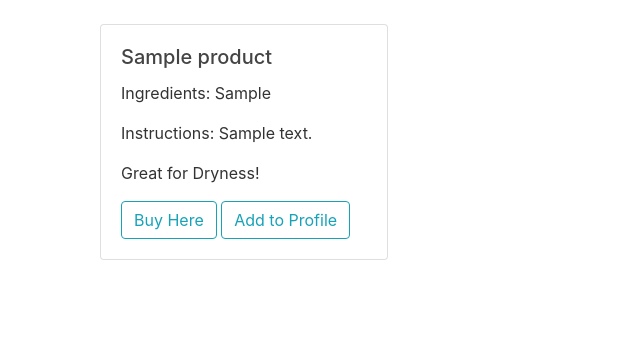
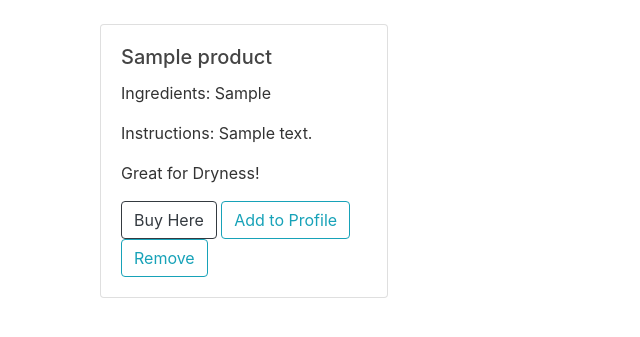
Before and after one commit to Kristinboyd/therealdewdrop, a Django app: page /products/ in a window 1280 px wide. Shown: the part 56-393 px from the top of the page, without its empty margins (0-640 px from the left). Run offline with Django 3.2, Linux system fonts and the light colour scheme; a user stored in the database is signed in; tables that the repository leaves empty hold one stand-in row (values such as "Sample post"); parts of the project's set-up code (start-up, migrations or seed data) failed here and were passed over; some libraries are stand-ins or nearby versions.

Commit message:
Add button to delete product from the profile, WIP

```diff
--- a/products/templates/products/products.html
+++ b/products/templates/products/products.html
@@ -14,12 +14,10 @@
                                     <p class="card-text">Ingredients: {{ product.ingredients }}</p>
                                     <p class="card-text">Instructions: {{ product.description }}</p>
                                     <p class="card-text">Great for {{ product.treatment_type }}!</p>
-                                    <a href="{{ product.link }}" class="btn btn-outline-info">Buy Here</a>
+                                    <a href="{{ product.link }}" class="btn btn-outline-dark">Buy Here</a>
                                     {% if user.is_authenticated %}
-                                    {% comment %} <form action='add_to_profile?product_name=test' method='GET'>
-                                        <button type='submit'>Add to Profile</button>
-                                    </form> {% endcomment %}
                                     <a href="add_to_profile?product_name={{ product.name }}" class="btn btn-outline-info">Add to Profile</a>
+                                    <a href="remove_from_profile?product_name={{ product.name }}" class="btn btn-outline-info">Remove</a>
                                     {% endif %}
                                 </div>
                             </div>
--- a/products/urls.py
+++ b/products/urls.py
@@ -1,5 +1,5 @@
 from django.urls import path, re_path
-from products.views import CreateProduct, ProductDetail, ProductGetByCondition, add_to_profile, ListProducts
+from products.views import CreateProduct, ProductDetail, ProductGetByCondition, remove_from_profile, add_to_profile, ListProducts
 
 app_name = 'products'
 
@@ -8,6 +8,6 @@ urlpatterns = [
     path('add-product', CreateProduct.as_view(), name='listcreate'),
     path('', ListProducts.as_view(), name='listproducts'),
     path('add_to_profile/', add_to_profile),
-    re_path(r'^add-to-profile/(?P<username>\w{0,50})/$', add_to_profile, name='add_to_profile'),
-    re_path(r'^filter/(?P<username>\w{0,50})/$', ProductGetByCondition.as_view()),
+    path('remove_from_profile/', remove_from_profile),
+    re_path('filter/(?P<username>\w{0,50})/$', ProductGetByCondition.as_view()),
 ]
--- a/products/views.py
+++ b/products/views.py
@@ -59,3 +59,23 @@ def add_to_profile(request, **kwargs):
     # return render(request, 'products/products.html')
     return redirect("profile")
 # kwargs are dict_keys([‘_auth_user_id’, ‘_auth_user_backend’, ‘_auth_user_hash’])
+
+@login_required()
+def remove_from_profile(request, **kwargs):
+    # Get Profile given the logged in User
+    print(str(request.user) + 'LOOK HERE')
+    user = request.user;
+    profile = Profile.objects.get(user=user)
+
+    # Add Passed in Product to the Profile
+    product_name = request.GET.get('product_name')
+    print(product_name)
+    product = Product.objects.get(name=product_name)
+
+    # Save it to DB
+    profile.products.remove(product)
+    profile.save()
+
+    # TODO: Do not render about.html
+    # return render(request, 'products/products.html')
+    return redirect("profile")
--- a/users/templates/users/profile.html
+++ b/users/templates/users/profile.html
@@ -4,8 +4,8 @@
     <div class="content-section">
       <div class="media">
         <div class="media-body">
-          <h1 class="account-heading">Welcome {{ user.username }}!</h1>
-          <h1> Here are your favorite products... </h1>
+          <h2 class="account-heading">Welcome {{ user.username }}!</h2>
+          <h2> Here are your favorite products... </h2>
           <body>
             <div class="container">
               <div class="row">
@@ -17,6 +17,7 @@
                                       <p class="card-text">Ingredients: {{ product.ingredients }}</p>
                                       <p class="card-text">Instructions: {{ product.description }}</p>
                                       <p class="card-text">Great for {{ product.treatment_type }}!</p>
+                                      <a href="products:remove_from_profile?product_name={{ product.name }}" class="btn btn-outline-info">Remove</a>
                                   </div>
                               </div>
                           </div>
```
Also changed, not shown: users/views.py (line endings or trailing spaces).
